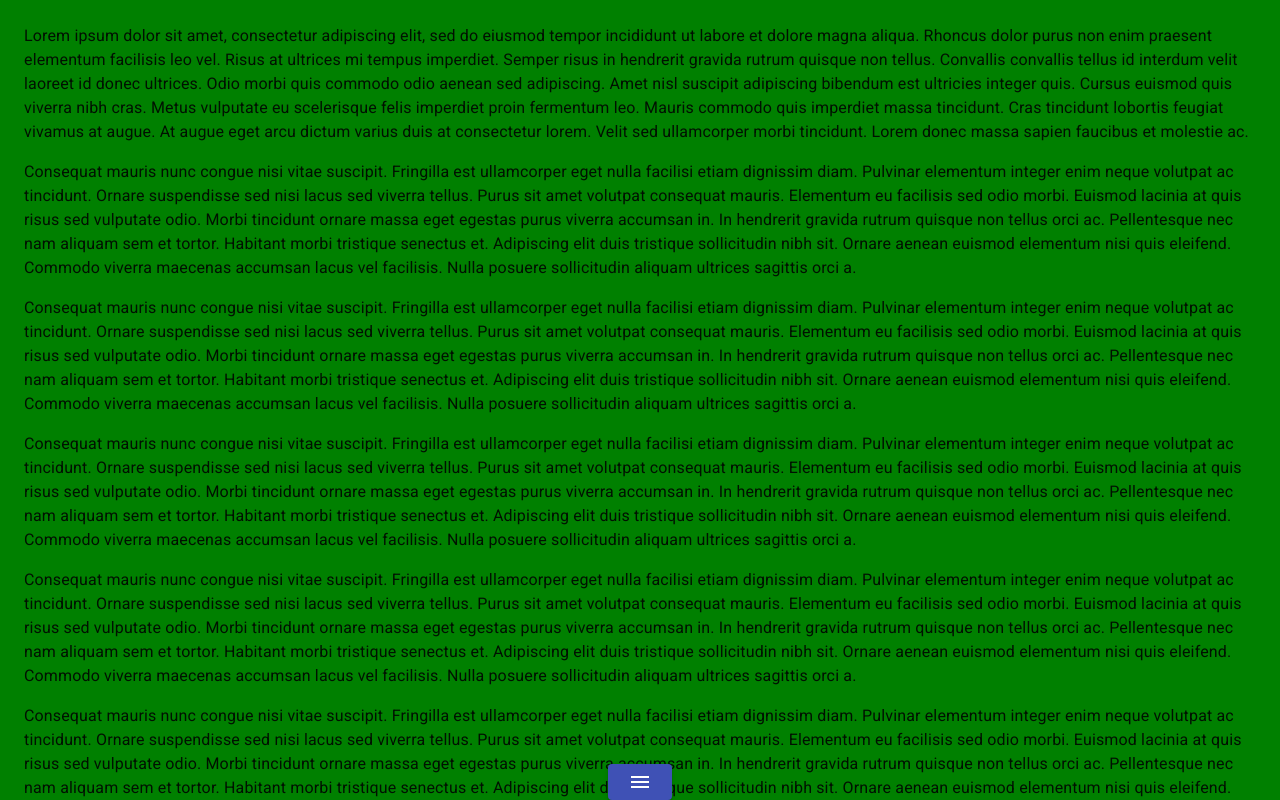
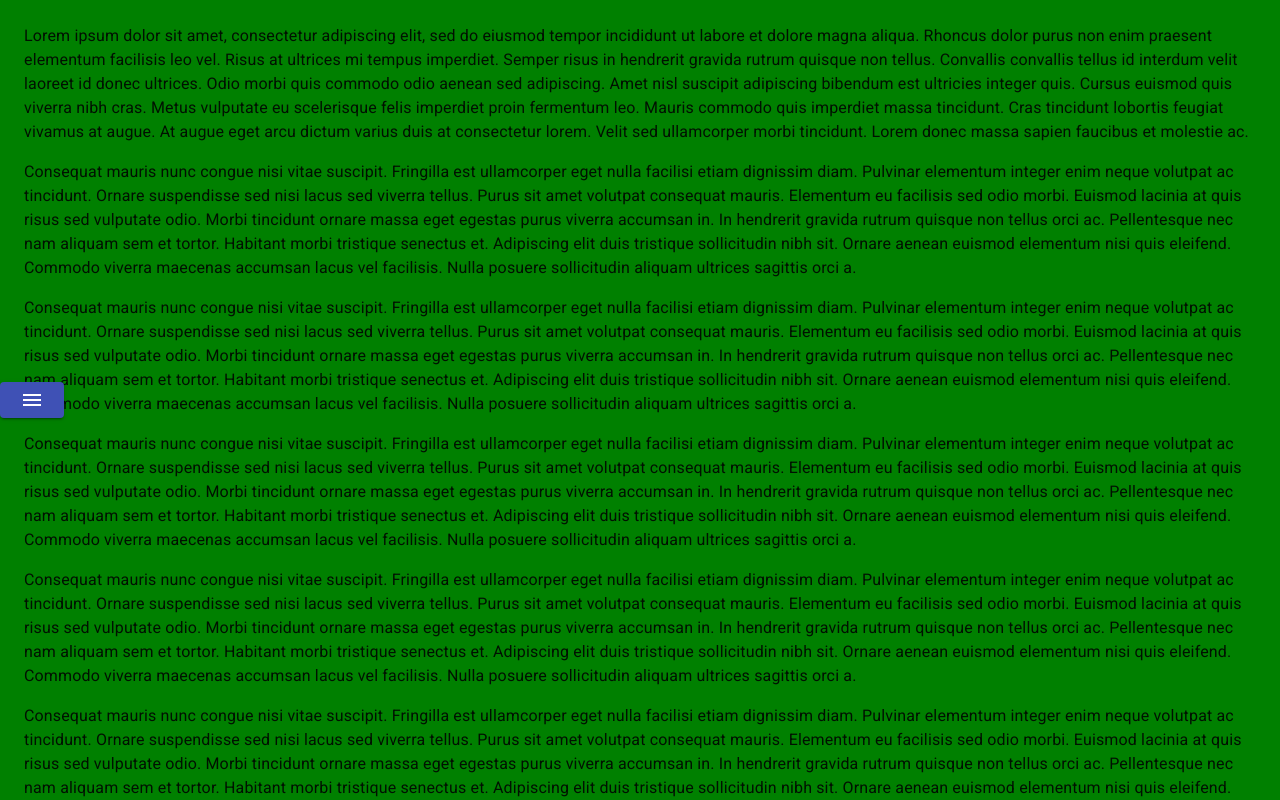
Before and after one commit to kneczaj/mui-examples, a React (Create React App) app: page / in a window 1280 px wide. Built offline with nearby package versions, Linux system fonts and the light colour scheme.

Commit message:
Separate DrawerHeader

```diff
--- a/src/App.tsx
+++ b/src/App.tsx
@@ -5,6 +5,8 @@ import {Menu} from "./common/drawer/components/Menu";
 import {makeStyles} from "@material-ui/core";
 import CssBaseline from "@material-ui/core/CssBaseline";
 import {ToggleButton} from "./common/drawer/components/ToggleButton";
+import {DrawerHeader} from "./common/drawer/components/DrawerHeader";
+import Divider from "@material-ui/core/Divider";
 
 const useStyles = makeStyles((theme) => ({
   drawer: {
@@ -23,8 +25,14 @@ export function App() {
     <>
       <CssBaseline />
       <ContainerWithDrawer
-        anchor={'bottom'}
-        DrawerContent={Menu}
+        anchor={'left'}
+        DrawerContent={() => (
+          <>
+            <DrawerHeader />
+            <Divider />
+            <Menu />
+          </>
+        )}
         size={240}
         className={classes.drawer}
         ToggleButton={ToggleButton}
--- a/src/common/drawer/components/ContainerWithDrawer.tsx
+++ b/src/common/drawer/components/ContainerWithDrawer.tsx
@@ -88,7 +88,9 @@ export function ContainerWithDrawer({ anchor, children, className, DrawerContent
     toggle: () => setIsVisible(val => !val),
     hide: () => setIsVisible(false),
     show: () => setIsVisible(true),
-    isVisible
+    isVisible,
+    variant,
+    anchor
   };
   const showToggleButton = (variant === 'persistent' || variant === 'temporary') && ToggleButton;
 
@@ -105,10 +107,6 @@ export function ContainerWithDrawer({ anchor, children, className, DrawerContent
             ...(DrawerProps.classes || {})
           }}
         >
-          {variant !== 'permanent' && <>
-            <DrawerHeader setOpen={setIsVisible} anchor={anchor}/>
-            <Divider />
-          </>}
           <DrawerContent/>
         </Drawer>
       </DrawerContext.Provider>
--- a/src/common/drawer/components/DrawerHeader.tsx
+++ b/src/common/drawer/components/DrawerHeader.tsx
@@ -7,32 +7,31 @@ import {CSSProperties} from "@material-ui/styles/withStyles/withStyles";
 import {Anchor, ByAnchor} from "../models";
 import {Theme as DefaultTheme} from "@material-ui/core/styles/createTheme";
 import clsx from "clsx";
+import Typography from "@material-ui/core/Typography";
+import {useDrawer} from "../hooks/useDrawer";
 
 export interface Props {
   className?: string;
-  anchor: Anchor;
-  setOpen: (val: boolean) => void;
+  title?: string;
 }
 
-interface StylesProps extends Pick<Props, 'anchor'> {};
+interface StylesProps {
+  anchor: Anchor;
+}
 
 const useStyles = makeStyles<DefaultTheme, StylesProps>((theme) => ({
   root: ({ anchor }) => ({
     display: 'flex',
     alignItems: 'center',
     padding: theme.spacing(0, 1),
+    justifyContent: 'space-between',
+    flexDirection: "row",
     // necessary for content to be below app bar
-    ...theme.mixins.toolbar,
-    ...(() => {
-      const byAnchor: ByAnchor<CSSProperties> = {
-        left: { justifyContent: 'flex-end' },
-        right: { justifyContent: 'flex-start' },
-        top: { justifyContent: 'flex-start' },
-        bottom: { justifyContent: 'flex-end' },
-      }
-      return byAnchor[anchor];
-    })(),
+    ...theme.mixins.toolbar
   }),
+  hidden: {
+    visibility: 'hidden'
+  }
 }));
 
 const CloseIconByAnchor: ByAnchor<ComponentType> = {
@@ -42,12 +41,20 @@ const CloseIconByAnchor: ByAnchor<ComponentType> = {
   bottom: ChevronRightIcon,
 }
 
-export function DrawerHeader({ anchor, className, setOpen }: Props) {
+export function DrawerHeader({ className, title }: Props) {
+  const { anchor, hide, variant } = useDrawer();
   const classes = useStyles({ anchor });
   const CloseIcon = CloseIconByAnchor[anchor];
+  const hideCloseButton = variant === 'permanent';
+  if (!title && hideCloseButton) {
+    return null;
+  }
   return (
     <div className={clsx(classes.root, className)}>
-      <IconButton onClick={() => setOpen(false)}>
+      <Typography variant={'h6'} className={clsx(!title && classes.hidden)}>
+        {title}
+      </Typography>
+      <IconButton onClick={hide} className={clsx(hideCloseButton && classes.hidden)}>
         <CloseIcon />
       </IconButton>
     </div>
--- a/src/common/drawer/hooks/useDrawer.ts
+++ b/src/common/drawer/hooks/useDrawer.ts
@@ -1,10 +1,14 @@
 import { ContextHookFactory } from '../../utils/context-hook';
+import {Anchor} from "../models";
+import {DrawerProps as MuiDrawerProps} from "@material-ui/core/Drawer/Drawer";
 
 export interface ContextProps {
   toggle: () => void;
   isVisible: boolean;
   show: () => void;
   hide: () => void;
+  anchor: Anchor;
+  variant: MuiDrawerProps['variant'];
 }
 
 export const DrawerContext = ContextHookFactory.createContext<ContextProps>('DrawerContext');
```
